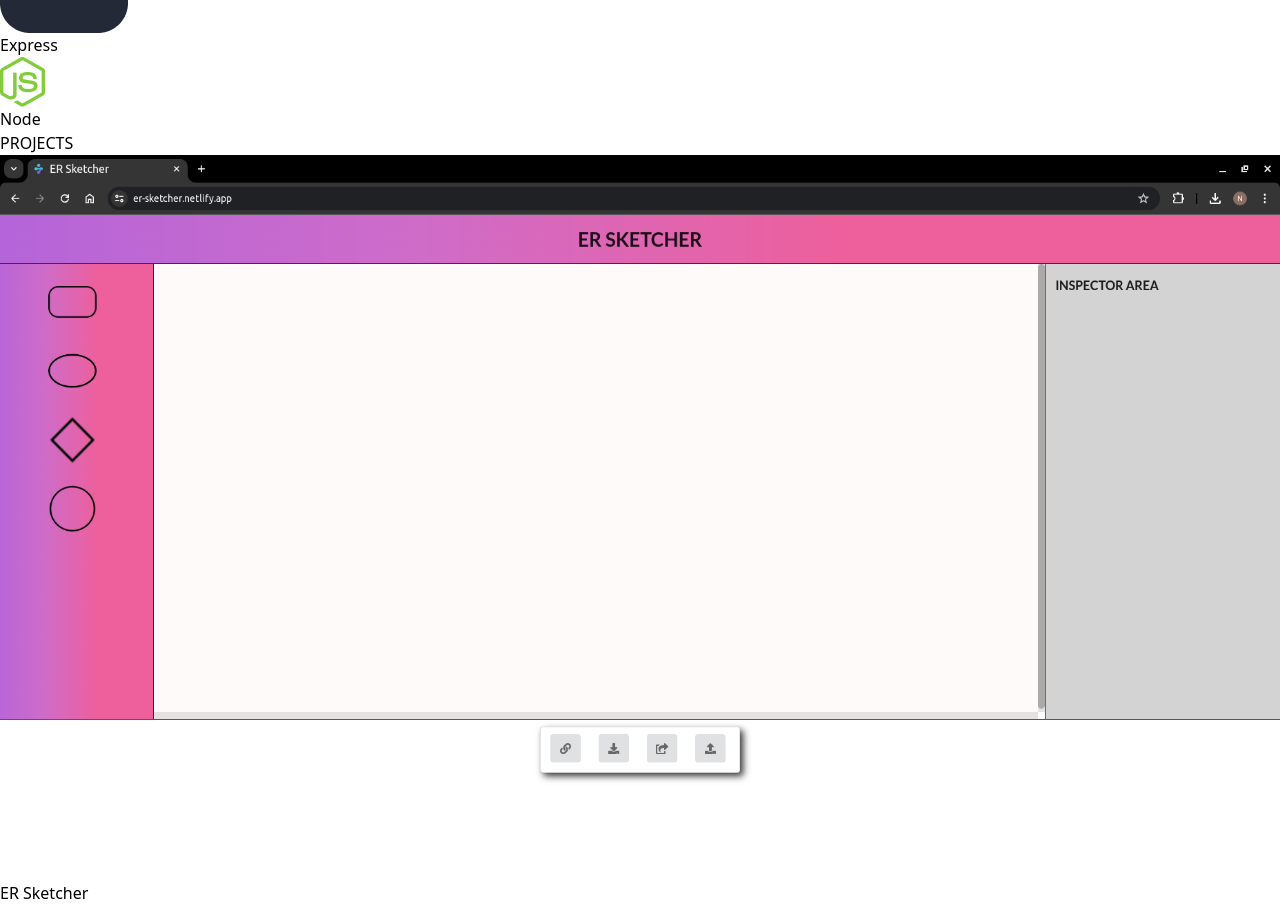
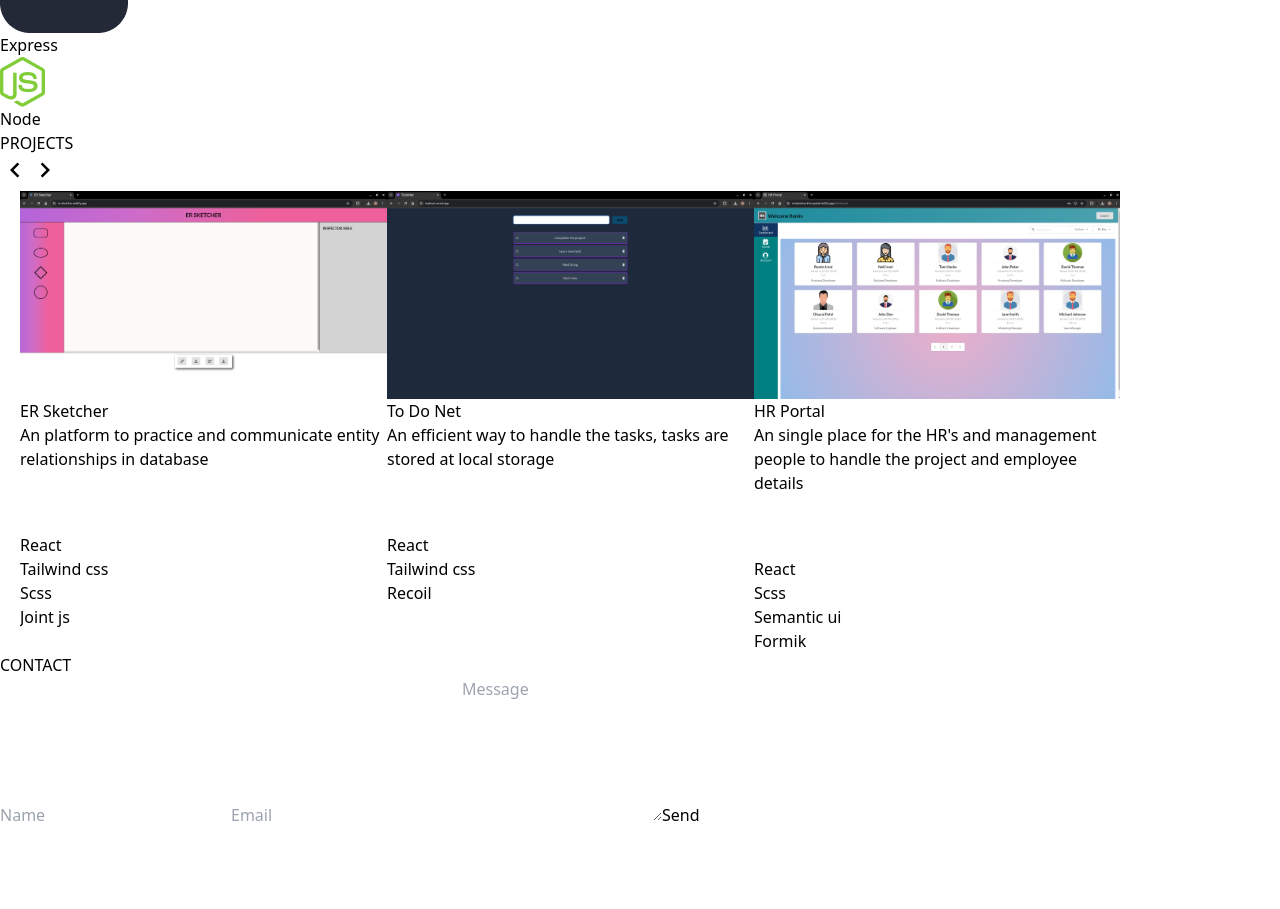
Before and after one commit to nishanthan-k/portfolio-website, a React (Vite) app: page / in a window 1280 px wide. Shown: the part 1843-2752 px from the top of the page. After the commit the page ends 2670 px from the top, so only its background shows below. Built offline with nearby package versions, Linux system fonts and the light colour scheme.

Commit message:
fix: implemented slider for projects

```diff
--- a/src/App.tsx
+++ b/src/App.tsx
@@ -7,7 +7,7 @@ import Skills from './components/Skills'
 function App() {
 
   return (
-    <main className='bg-black w-screen text-white flex flex-col items-center gap-10 px-2 py-10 min-h-screen'>
+    <main className='bg-black w-screen text-white flex flex-col items-center gap-10 px-2 py-10 min-h-screen overflow-hidden'>
       <section className='mb-14'>
         <Hero />
       </section>
--- a/src/assets/json/projectData.ts
+++ b/src/assets/json/projectData.ts
@@ -15,6 +15,17 @@ export const projectData: projectPropsType[] = [
       live: 'https://er-sketcher.netlify.app/',
     },
     techStack: ['React', 'Tailwind css', 'Scss', 'Joint js' ]
+  },
+  {
+    id: 4,
+    name: 'To Do Net',
+    src: toDoNet,
+    description: 'An efficient way to handle the tasks, tasks are stored at local storage',
+    links: {
+      github: 'https:github.com/nishanthan-k/recoil-to-do-app',
+      live: 'https://todonet.vercel.app/',
+    },
+    techStack: ['React', 'Tailwind css', 'Recoil', ]
   },
   {
     id: 2,
@@ -38,15 +49,5 @@ export const projectData: projectPropsType[] = [
     },
     techStack: ['React', 'Tailwind css', 'Redux']
   },
-  {
-    id: 4,
-    name: 'To Do Net',
-    src: toDoNet,
-    description: 'An efficient way to handle the tasks, tasks are stored at local storage',
-    links: {
-      github: 'https:github.com/nishanthan-k/recoil-to-do-app',
-      live: 'https://todonet.vercel.app/',
-    },
-    techStack: ['React', 'Tailwind css', 'Recoil', ]
-  },
+
 ]
--- /dev/null
+++ b/src/components/ProjectCard.tsx
@@ -0,0 +1,42 @@
+import { projectPropsType } from "../global/types/projectDataType";
+
+interface ProjectCardProps {
+  data: projectPropsType;
+}
+
+const ProjectCard: React.FC<ProjectCardProps> = ({ data }) => {
+  return (
+    <div className='min-w-[300px] max-w-[300px] min-h-[450px] sm:w-80 flex flex-col gap-4 border border-gray-500 p-4 rounded-xl'>
+      <div>
+        <img src={data.src} alt={data.description} className='w-full' />
+      </div>
+
+      <div className='flex flex-col gap-4'>
+        <p className='text-center text-xl font-semibold'>{data.name}</p>
+        <p>{data.description}</p>
+      </div>
+
+      <div className='flex flex-col gap-4 mt-auto'>
+        <div className='flex gap-4'>
+          <a href={data.links.github} target='_blank'>
+            <svg width="32px" height="32px" viewBox="0 0 16 16" xmlns="http://www.w3.org/2000/svg" fill="none"><g id="SVGRepo_bgCarrier" strokeWidth="0"></g><g id="SVGRepo_tracerCarrier" strokeLinecap="round" strokeLinejoin="round"></g><g id="SVGRepo_iconCarrier"><path fill="#ffffff" fillRule="evenodd" d="M8 1C4.133 1 1 4.13 1 7.993c0 3.09 2.006 5.71 4.787 6.635.35.064.478-.152.478-.337 0-.166-.006-.606-.01-1.19-1.947.423-2.357-.937-2.357-.937-.319-.808-.778-1.023-.778-1.023-.635-.434.048-.425.048-.425.703.05 1.073.72 1.073.72.624 1.07 1.638.76 2.037.582.063-.452.244-.76.444-.935-1.554-.176-3.188-.776-3.188-3.456 0-.763.273-1.388.72-1.876-.072-.177-.312-.888.07-1.85 0 0 .586-.189 1.924.716A6.711 6.711 0 018 4.381c.595.003 1.194.08 1.753.236 1.336-.905 1.923-.717 1.923-.717.382.963.142 1.674.07 1.85.448.49.72 1.114.72 1.877 0 2.686-1.638 3.278-3.197 3.45.251.216.475.643.475 1.296 0 .934-.009 1.688-.009 1.918 0 .187.127.404.482.336A6.996 6.996 0 0015 7.993 6.997 6.997 0 008 1z" clipRule="evenodd"></path></g></svg>
+          </a>
+
+          <a href={data.links.live} target='_blank'>
+            <svg width="30px" height="30px" viewBox="0 0 24 24" fill="none" xmlns="http://www.w3.org/2000/svg"><g id="SVGRepo_bgCarrier" strokeWidth="0"></g><g id="SVGRepo_tracerCarrier" strokeLinecap="round" strokeLinejoin="round"></g><g id="SVGRepo_iconCarrier"> <path d="M5.36328 12.0523C4.01081 11.5711 3.33457 11.3304 3.13309 10.9655C2.95849 10.6492 2.95032 10.2673 3.11124 9.94388C3.29694 9.57063 3.96228 9.30132 5.29295 8.76272L17.8356 3.68594C19.1461 3.15547 19.8014 2.89024 20.2154 3.02623C20.5747 3.14427 20.8565 3.42608 20.9746 3.7854C21.1106 4.19937 20.8453 4.85465 20.3149 6.16521L15.2381 18.7078C14.6995 20.0385 14.4302 20.7039 14.0569 20.8896C13.7335 21.0505 13.3516 21.0423 13.0353 20.8677C12.6704 20.6662 12.4297 19.99 11.9485 18.6375L10.4751 14.4967C10.3815 14.2336 10.3347 14.102 10.2582 13.9922C10.1905 13.8948 10.106 13.8103 10.0086 13.7426C9.89876 13.6661 9.76719 13.6193 9.50407 13.5257L5.36328 12.0523Z" stroke="#ffffff" strokeWidth="2" strokeLinecap="round" strokeLinejoin="round"></path> </g></svg>
+          </a>
+        </div>
+
+        <div className='flex flex-wrap gap-2'>
+          {data.techStack.map((e) => (
+            <div key={e} className='bg-slate-300 text-black text-center text-sm px-2 py-1 rounded-lg'>
+              {e}
+            </div>
+          ))}
+        </div>
+      </div>
+    </div>
+  );
+};
+
+export default ProjectCard;
--- /dev/null
+++ b/src/components/ProjectSlider.tsx
@@ -0,0 +1,40 @@
+import { RefObject } from "react";
+import Slider from 'react-slick';
+import "slick-carousel/slick/slick-theme.css";
+import "slick-carousel/slick/slick.css";
+import { projectData } from "../assets/json/projectData";
+import ProjectCard from "./ProjectCard";
+import "./styles/projectSlider.css";
+
+interface ProjectSliderProps {
+  sliderRef: RefObject<Slider>,
+  currSlide?: number,
+}
+
+export default function ProjectSlider({ sliderRef }: ProjectSliderProps) {
+  const settings = {
+    dots: false,
+    arrows: false,
+    infinite: true,
+    slidesToShow: 3,
+    slidesToScroll: 1,
+    initialSlide: 0,
+    reponsive: [
+      {
+        breakpoint: 480,
+        centerMode: true,
+        className: 'center'
+      }
+    ]
+  };
+
+  return (
+    <div className="slider">
+      <Slider ref={sliderRef} {...settings}>
+        {projectData.map((item, index) => (
+          <ProjectCard key={index} data={item} />
+        ))}
+      </Slider>
+    </div>
+  );
+}
--- a/src/components/Projects.tsx
+++ b/src/components/Projects.tsx
@@ -1,58 +1,50 @@
-import React from 'react';
-import { projectData } from '../assets/json/projectData';
-import { projectPropsType } from '../global/types/projectDataType';
+import { useRef, useState } from 'react';
 import SectionTitle from '../global/components/SectionTitle';
+import ProjectSlider from "./ProjectSlider"
+import Slider from 'react-slick';
+import { MdKeyboardArrowRight } from "react-icons/md";
+import { MdKeyboardArrowLeft } from "react-icons/md";
 
-interface ProjectCardProps {
-  data: projectPropsType;
-}
+const PROJECT_LENGTH = 4; // refer projectData.tsx
 
-const ProjectCard: React.FC<ProjectCardProps> = ({ data }) => {
+export default function Projects() {
+  const sliderRef = useRef<Slider | null>(null);
+  const [currSlide, setCurrentSlide] = useState(0);
+
+  const updateSlider = (direction: string) => {
+    if (sliderRef.current) {
+      if (direction === 'left') {
+        const newSlide = currSlide > 0 ? currSlide - 1 : PROJECT_LENGTH - 1;
+        setCurrentSlide(newSlide);
+        sliderRef.current.slickGoTo(newSlide);
+      } else {
+        const newSlide = currSlide < PROJECT_LENGTH - 1 ? currSlide + 1 : 0;
+        setCurrentSlide(newSlide);
+        sliderRef.current.slickGoTo(newSlide);
+      }
+    }
+  };
+
   return (
-    <div className='w-[300px] sm:w-80 flex flex-col gap-4 border border-gray-500 p-4 rounded-xl'>
-      <div>
-        <img src={data.src} alt={data.description} className='w-full' />
+    <section className='w-full lg:w-1/2 flex flex-col items-center gap-6 mt-10 md:gap-10'>
+      <SectionTitle title='PROJECTS'/>
+
+      <div className='flex gap-4 self-end sm:mr-4'>
+        <button
+          className='bg-sky-900 p-1 rounded-full'
+          onClick={() => updateSlider('left')}
+        >
+          <MdKeyboardArrowLeft size={30} />
+        </button>
+        <button
+          className='bg-sky-900 p-1 rounded-full'
+          onClick={() => updateSlider('right')}
+        >
+          <MdKeyboardArrowRight size={30} />
+        </button>
       </div>
 
-
-      <div className='flex flex-col gap-4'>
-        <p className='text-center text-xl font-semibold'>{data.name}</p>
-        <p>{data.description}</p>
-      </div>
-
-      <div className='flex flex-col gap-4 mt-auto'>
-        <div className='flex gap-4'>
-          <a href={data.links.github} target='_blank'>
-            <svg width="32px" height="32px" viewBox="0 0 16 16" xmlns="http://www.w3.org/2000/svg" fill="none"><g id="SVGRepo_bgCarrier" strokeWidth="0"></g><g id="SVGRepo_tracerCarrier" strokeLinecap="round" strokeLinejoin="round"></g><g id="SVGRepo_iconCarrier"><path fill="#ffffff" fillRule="evenodd" d="M8 1C4.133 1 1 4.13 1 7.993c0 3.09 2.006 5.71 4.787 6.635.35.064.478-.152.478-.337 0-.166-.006-.606-.01-1.19-1.947.423-2.357-.937-2.357-.937-.319-.808-.778-1.023-.778-1.023-.635-.434.048-.425.048-.425.703.05 1.073.72 1.073.72.624 1.07 1.638.76 2.037.582.063-.452.244-.76.444-.935-1.554-.176-3.188-.776-3.188-3.456 0-.763.273-1.388.72-1.876-.072-.177-.312-.888.07-1.85 0 0 .586-.189 1.924.716A6.711 6.711 0 018 4.381c.595.003 1.194.08 1.753.236 1.336-.905 1.923-.717 1.923-.717.382.963.142 1.674.07 1.85.448.49.72 1.114.72 1.877 0 2.686-1.638 3.278-3.197 3.45.251.216.475.643.475 1.296 0 .934-.009 1.688-.009 1.918 0 .187.127.404.482.336A6.996 6.996 0 0015 7.993 6.997 6.997 0 008 1z" clipRule="evenodd"></path></g></svg>
-          </a>
-
-          <a href={data.links.live} target='_blank'>
-            <svg width="30px" height="30px" viewBox="0 0 24 24" fill="none" xmlns="http://www.w3.org/2000/svg"><g id="SVGRepo_bgCarrier" strokeWidth="0"></g><g id="SVGRepo_tracerCarrier" strokeLinecap="round" strokeLinejoin="round"></g><g id="SVGRepo_iconCarrier"> <path d="M5.36328 12.0523C4.01081 11.5711 3.33457 11.3304 3.13309 10.9655C2.95849 10.6492 2.95032 10.2673 3.11124 9.94388C3.29694 9.57063 3.96228 9.30132 5.29295 8.76272L17.8356 3.68594C19.1461 3.15547 19.8014 2.89024 20.2154 3.02623C20.5747 3.14427 20.8565 3.42608 20.9746 3.7854C21.1106 4.19937 20.8453 4.85465 20.3149 6.16521L15.2381 18.7078C14.6995 20.0385 14.4302 20.7039 14.0569 20.8896C13.7335 21.0505 13.3516 21.0423 13.0353 20.8677C12.6704 20.6662 12.4297 19.99 11.9485 18.6375L10.4751 14.4967C10.3815 14.2336 10.3347 14.102 10.2582 13.9922C10.1905 13.8948 10.106 13.8103 10.0086 13.7426C9.89876 13.6661 9.76719 13.6193 9.50407 13.5257L5.36328 12.0523Z" stroke="#ffffff" strokeWidth="2" strokeLinecap="round" strokeLinejoin="round"></path> </g></svg>
-          </a>
-        </div>
-
-        <div className='flex flex-wrap gap-2'>
-          {data.techStack.map((e) => (
-            <div key={e} className='bg-slate-300 text-black text-center text-sm px-2 py-1 rounded-lg'>
-              {e}
-            </div>
-          ))}
-        </div>
-      </div>
-    </div>
-  );
-};
-
-export default function Projects() {
-  return (
-    <section className='flex flex-col items-center gap-6 mt-10 md:gap-14'>
-      <SectionTitle title='PROJECTS'/>
-
-      <div className='flex flex-col gap-6 md:flex-row md:flex-wrap md:justify-evenly md:gap-10'>
-        {projectData.map((item, index) => (
-          <ProjectCard key={index} data={item} />
-        ))}
-      </div>
+      <ProjectSlider sliderRef={sliderRef} currSlide={currSlide} />
     </section>
   );
 }
--- /dev/null
+++ b/src/components/styles/projectSlider.css
@@ -0,0 +1,20 @@
+.slider {
+  max-width: 1100px;
+  margin-left: 20px;
+  overflow-x: scroll !important;
+
+  @media (max-width: 480px) {
+    margin-left: 10px;
+    max-width: 920px;
+  }
+}
+
+/*
+.slick-track {
+  background-color: red;
+
+  @media (max-width: 480px) {
+    display: flex !important;
+    gap: 0px !important;
+  }
+} */
```
